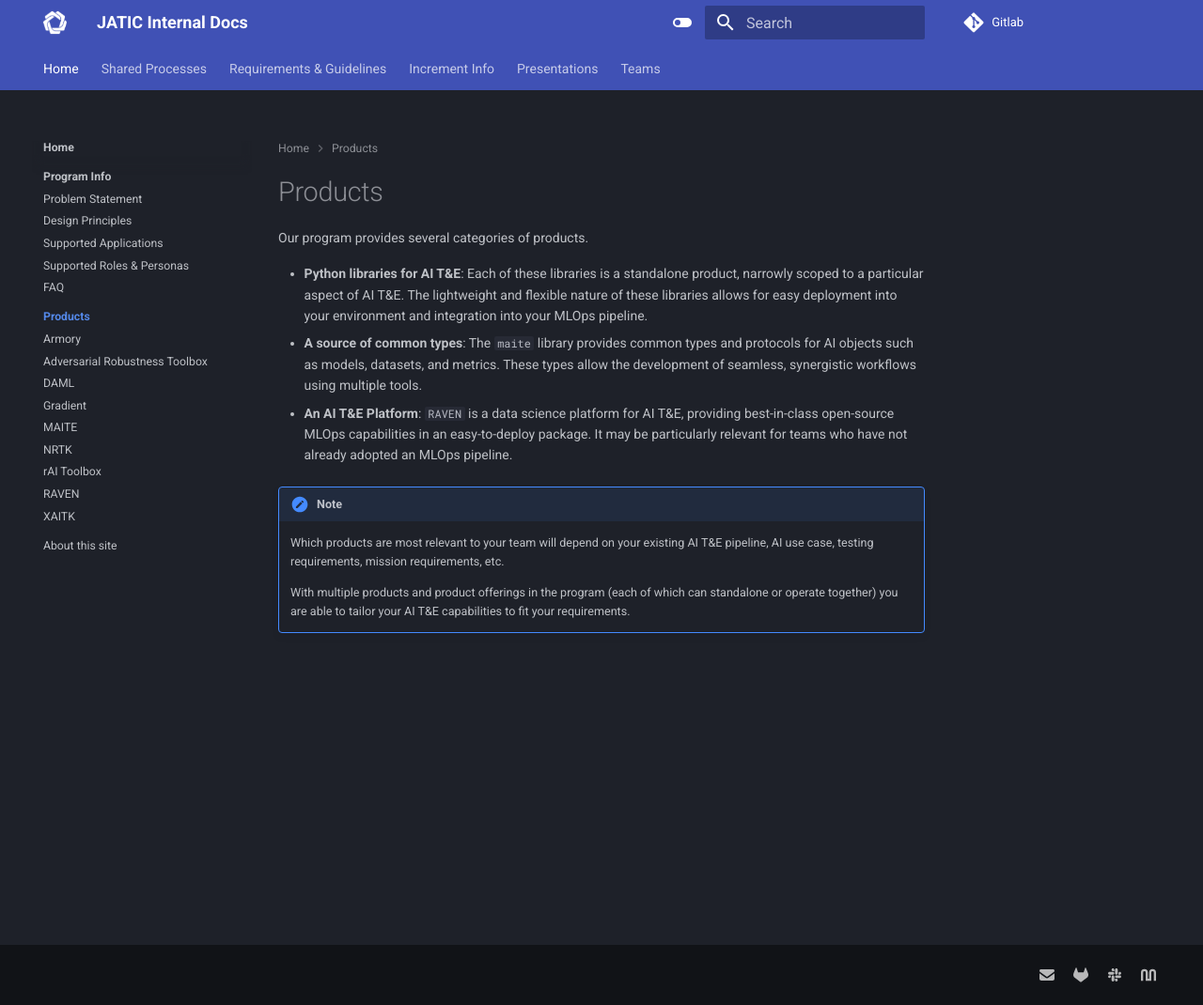
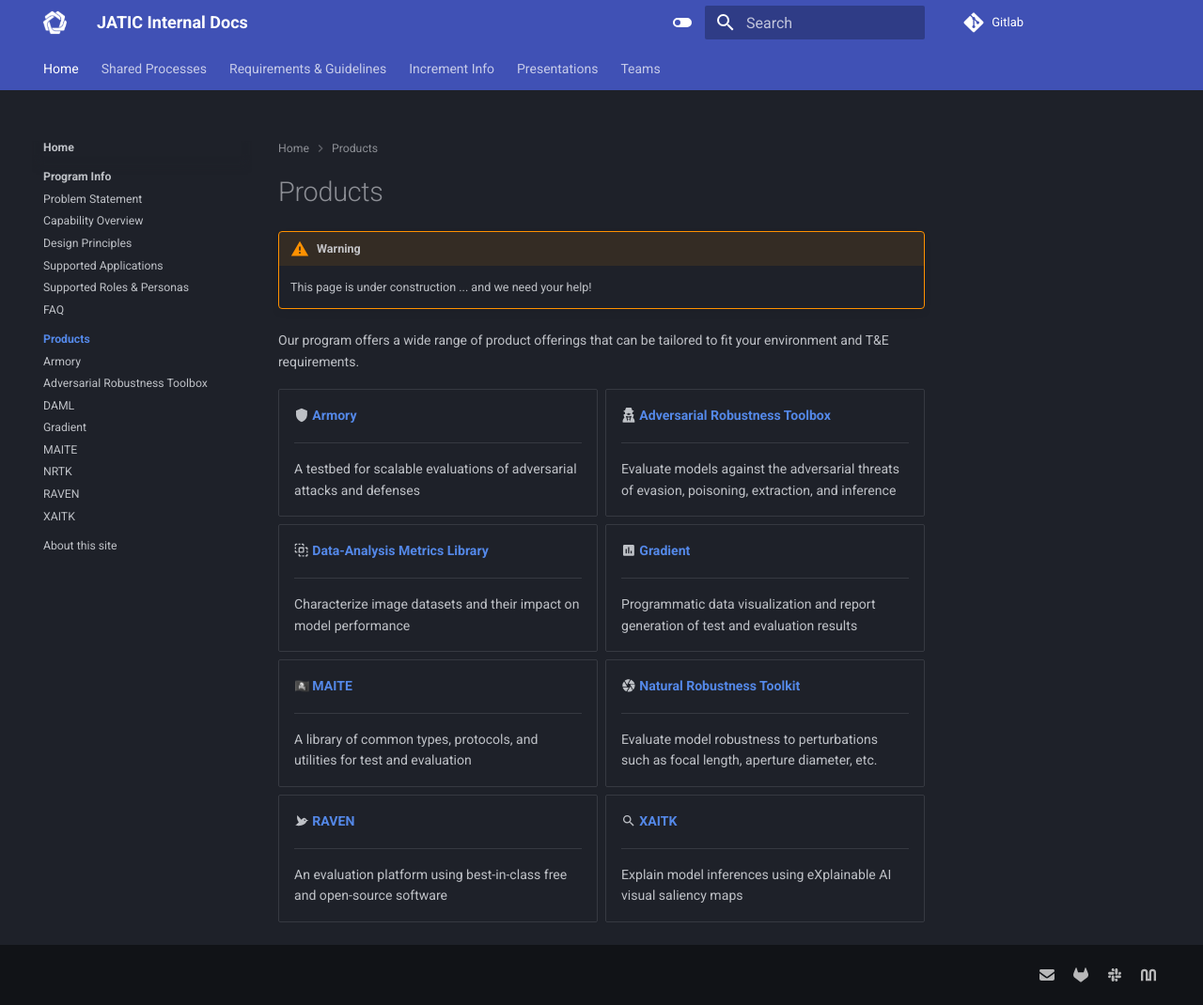
Before and after one commit to zheng0xd/JATIC-internal-docs, an MkDocs documentation site: the page built from docs/products/index.md, in a window 1280 px wide and 1070 px high. Shown: the whole window at 94% size. Built offline with MkDocs 1.6.1 and Material for MkDocs 9.7.7, drawn with Linux system fonts in a browser that asks for light colours; emoji names are drawn with the system emoji font.

Commit message:
re-do products organization

```diff
--- a/docs/products/index.md
+++ b/docs/products/index.md
@@ -1,13 +1,59 @@
 # Products
 
-Our program provides several categories of products.
+!!! warning
 
-- **Python libraries for AI T&E**: Each of these libraries is a standalone product, narrowly scoped to a particular aspect of AI T&E. The lightweight and flexible nature of these libraries allows for easy deployment into your environment and integration into your MLOps pipeline.
-- **A source of common types**: The `maite` library provides common types and protocols for AI objects such as models, datasets, and metrics. These types allow the development of seamless, synergistic workflows using multiple tools.
-- **An AI T&E Platform**: `RAVEN` is a data science platform for AI T&E, providing best-in-class open-source MLOps capabilities in an easy-to-deploy package. It may be particularly relevant for teams who have not already adopted an MLOps pipeline.
+    This page is under construction ... and we need your help!
 
-!!! note
+Our program offers a wide range of product offerings that can be tailored to fit your environment and T&E requirements.
 
-    Which products are most relevant to your team will depend on your existing AI T&E pipeline, AI use case, testing requirements, mission requirements, etc.
+<div class="grid cards" markdown>
 
-    With multiple products and product offerings in the program (each of which can standalone or operate together) you are able to tailor your AI T&E capabilities to fit your requirements.
+-   :material-shield: [**Armory**](armory.md)
+
+    ---
+
+    A testbed for scalable evaluations of adversarial attacks and defenses
+
+-   :fontawesome-solid-user-secret: [**Adversarial Robustness Toolbox**](art.md)
+
+    ---
+
+    Evaluate models against the adversarial threats of evasion, poisoning, extraction, and inference
+
+-   :material-vector-intersection: [**Data-Analysis Metrics Library**](daml.md)
+
+    ---
+
+    Characterize image datasets and their impact on model performance
+
+-   :material-chart-box: [**Gradient**](gradient.md)
+
+    ---
+
+    Programmatic data visualization and report generation of test and evaluation results
+
+-   :pirate_flag: [**MAITE**](maite.md)
+
+    ---
+
+    A library of common types, protocols, and utilities for test and evaluation
+
+-   :material-camera-iris: [**Natural Robustness Toolkit**](nrtk.md)
+
+    ---
+
+    Evaluate model robustness to perturbations such as focal length, aperture diameter, etc.
+
+-   :material-bird: [**RAVEN**](raven.md)
+
+    ---
+
+    An evaluation platform using best-in-class free and open-source software
+
+-   :material-magnify: [**XAITK**](xaitk.md)
+
+    ---
+
+    Explain model inferences using eXplainable AI visual saliency maps
+
+</div>
--- a/docs/stylesheets/extra.css
+++ b/docs/stylesheets/extra.css
@@ -21,6 +21,9 @@ p {
 li {
     font-size: 0.875em;
 }
+.md-typeset .grid.cards {
+    font-size: 1.15em;
+}
 
 /*removes next and previous buttons on the bottom of the page*/
 .md-footer__inner:not([hidden]) {
--- a/mkdocs.yml
+++ b/mkdocs.yml
@@ -3,7 +3,7 @@ site_name: JATIC Internal Docs
 site_url: https://jatic.pages.jatic.net/internal-docs/
 site_author: CDAO Assessment & Assurance
 site_description: >-
-  Accelerating AI test & evaluation
+  Enabling DoD AI test & evaluation
 
 # Repo information
 repo_name: Gitlab
@@ -89,6 +89,7 @@ nav:
     - Program Info:
       - info/index.md
       - Problem Statement: info/problem-statement.md
+      - Capability Overview: info/capability-overview.md
       - Design Principles: info/design-principles.md
       - Supported Applications: info/supported-applications.md
       - Supported Roles & Personas: info/supported-roles-personas.md
@@ -101,7 +102,6 @@ nav:
       - Gradient: products/gradient.md
       - MAITE: products/maite.md
       - NRTK: products/nrtk.md
-      - rAI Toolbox: products/rai-toolbox.md
       - RAVEN: products/raven.md
       - XAITK: products/xaitk.md
     - About this site : about.md
```
Also changed, not shown: docs/info/capability-overview.md (added, +17 -0 lines), docs/info/problem-statement.md (+1 -3 lines), docs/products/raven.md (line endings or trailing spaces).
